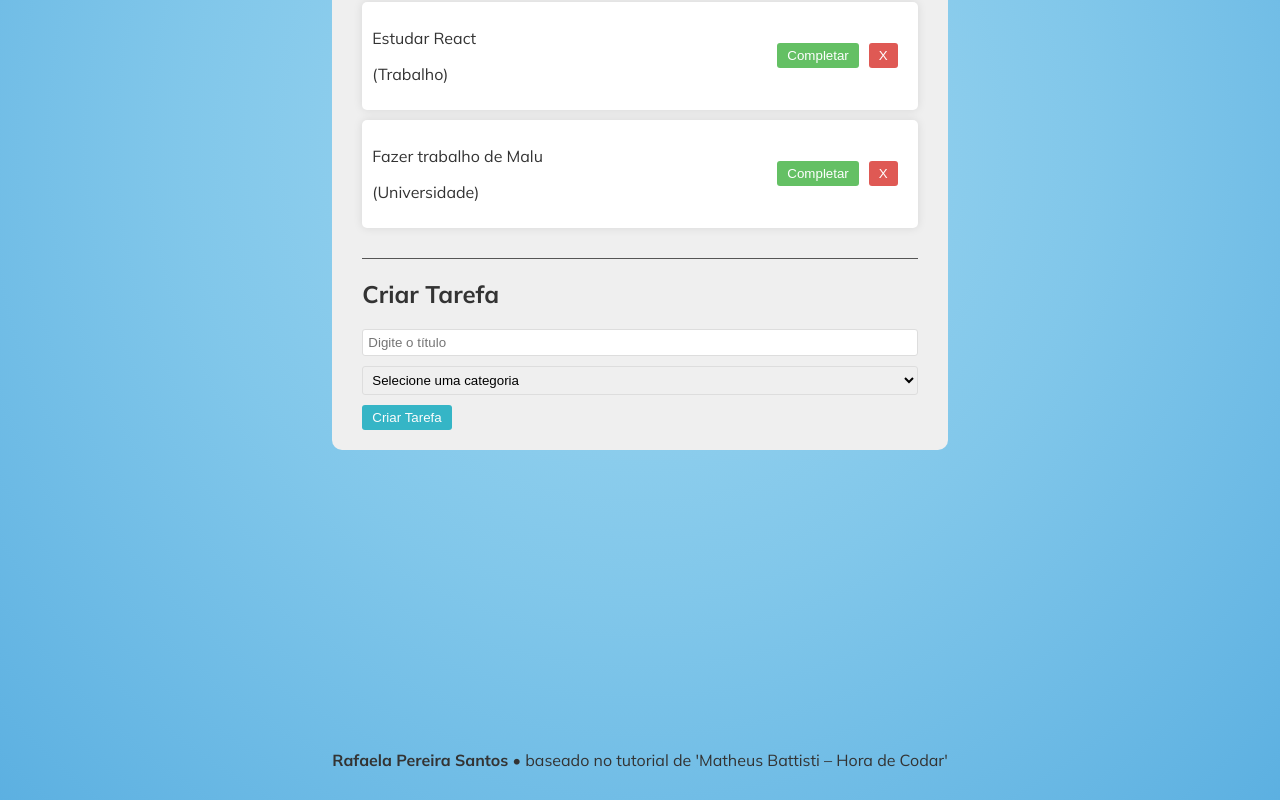
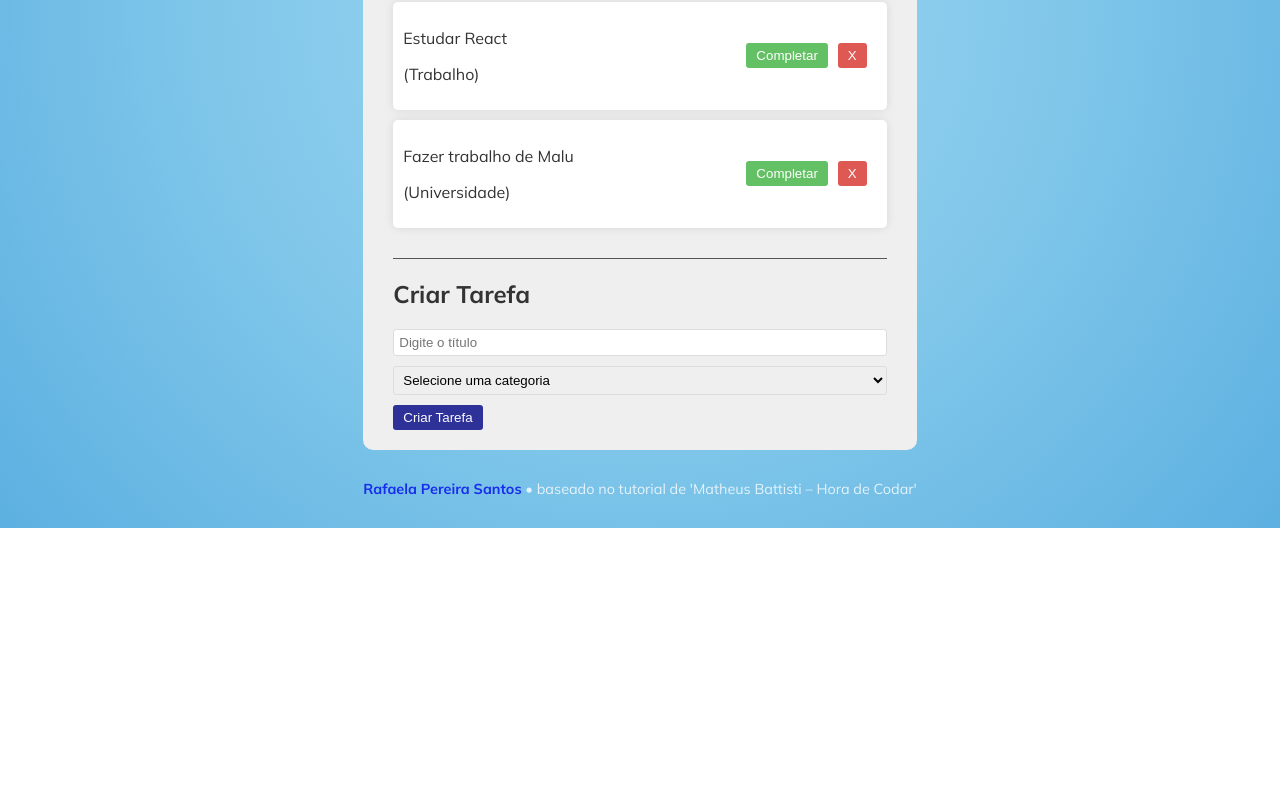
Before and after one commit to devrafaela/project-to-do-list-react, a React (Vite) app: page / in a window 1280 px wide. Shown: the part 515-1315 px from the top of the page. After the commit the page ends 1043 px from the top, so only its background shows below. Built offline with nearby package versions, Linux system fonts and the light colour scheme.

Commit message:
feat: acrescentando algumas alterações nos créditos

```diff
--- a/src/App.css
+++ b/src/App.css
@@ -164,7 +164,7 @@ input, select {
 }
 
 button {
-  background-color: #15abbf;
+  background-color: #0c108a;
   color: #fff;
   border: none;
   border-radius: 3px;
@@ -231,3 +231,34 @@ body.night .todo {
 .filter-options div {
   flex: 1 1 0;
 }
+
+.creditos {
+  margin-top: -270px;
+  opacity: 0.8;
+  font-size: 0.9rem;
+  color: #ffffff;
+}
+
+.creditos a {
+  color: #ffffff; /* cor inicial */
+  text-decoration: none;
+  animation: rainbow 10s linear infinite; /* animação de cores */
+  transition: all 0.3s ease;
+}
+
+.creditos a:hover {
+  text-decoration: underline;
+  color: #000000; /* cor preta no hover */
+}
+
+/* Animação de cores piscando */
+@keyframes rainbow {
+  0%   { color: red; }
+  14%  { color: orange; }
+  28%  { color: yellow; }
+  42%  { color: green; }
+  57%  { color: blue; }
+  71%  { color: indigo; }
+  85%  { color: violet; }
+  100% { color: red; }
+}
--- a/src/App.jsx
+++ b/src/App.jsx
@@ -142,9 +142,14 @@ function App() {
       </div>
 
       {/* Créditos logo abaixo do App */}
-      <div className="creditos" style={{ marginTop: "2px" }}>
-        <b>Rafaela Pereira Santos</b> • baseado no tutorial de 'Matheus Battisti – Hora de Codar'
+      <div className="creditos">
+        <b>
+          <a href="https://github.com/devrafaela" target="_blank" rel="noopener noreferrer">
+            Rafaela Pereira Santos
+          </a>
+        </b> • baseado no tutorial de 'Matheus Battisti – Hora de Codar'
       </div>
+
     </>
   );
 }
```
